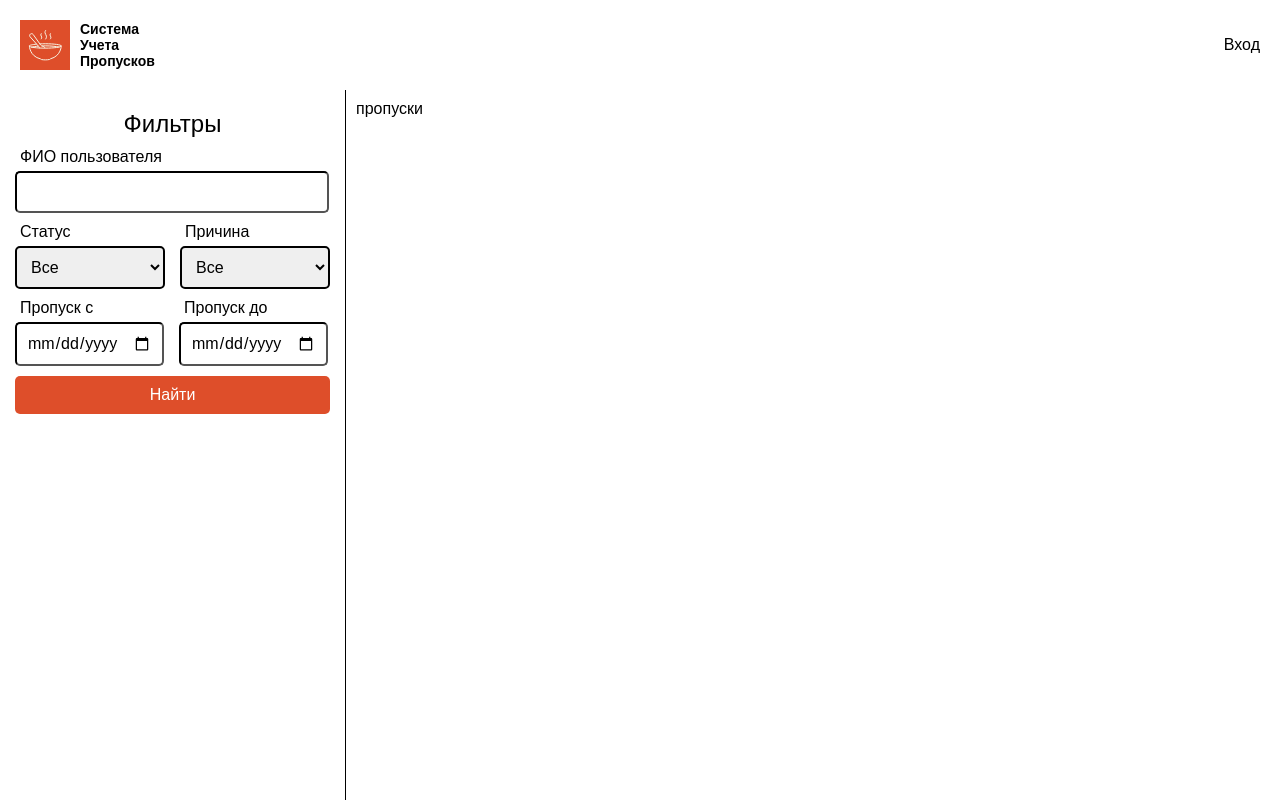
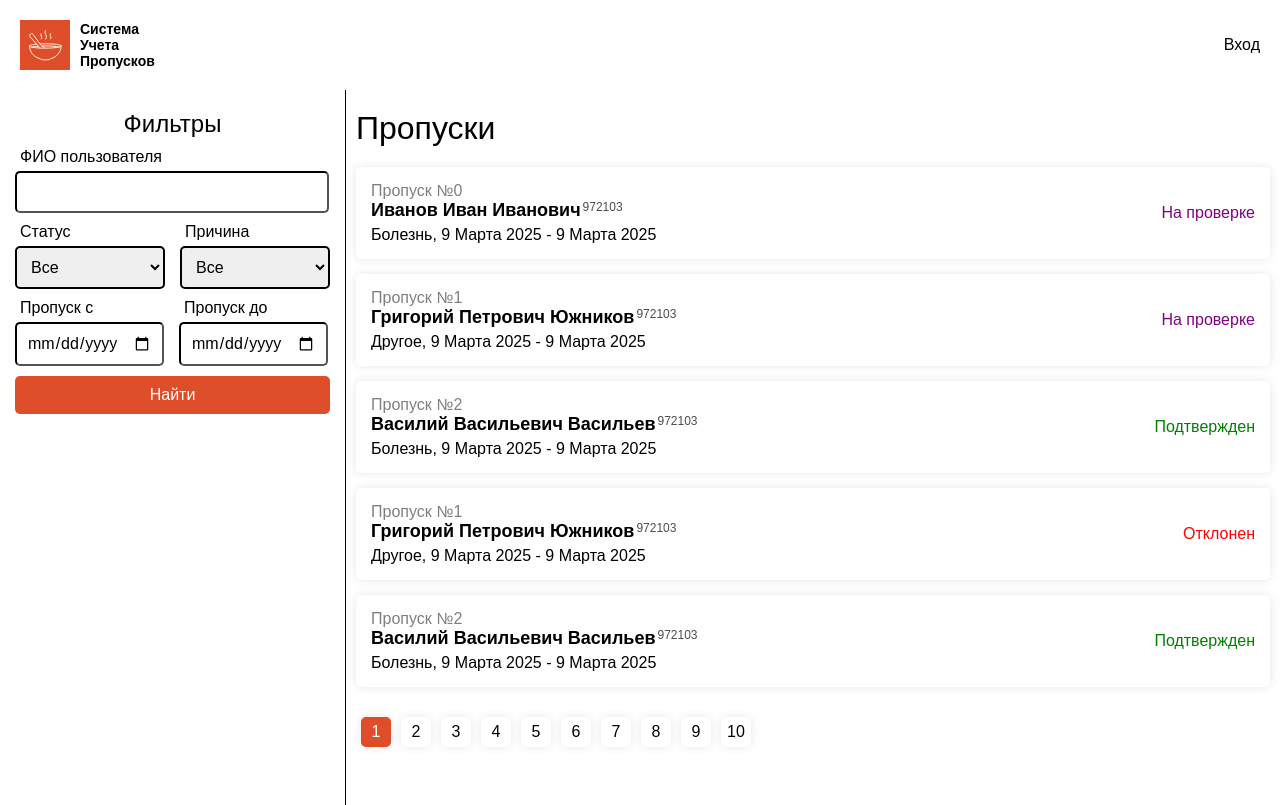
Before and after one commit to Dmitry-Kalichkin/sup-client, a SvelteKit app: page /skips in a window 1280 px wide. Built offline with nearby package versions, Linux system fonts and the light colour scheme.

Commit message:
F-3300. Add basic skips page and add minor improvements to header and Page components

```diff
--- a/src/lib/client/SkipsClient.ts
+++ b/src/lib/client/SkipsClient.ts
@@ -1,6 +1,6 @@
 import { Reason } from "$lib/data/skips/Reason";
-import type { SkipsPage } from "$lib/data/skips/Skips";
-import type { MySkipsParameters } from "$lib/data/skips/SkipsParameters";
+import type { MySkipsPage, SkipsPage } from "$lib/data/skips/Skips";
+import type { MySkipsParameters, SkipsParameters } from "$lib/data/skips/SkipsParameters";
 import { Status } from "$lib/data/skips/Status";
 
 export class SkipsClient {
@@ -10,19 +10,35 @@ export class SkipsClient {
         this.baseUrl = baseUrl
     }
 
-    public async getMySkips(parameters: MySkipsParameters): Promise<SkipsPage> {
+    public async getSkips(parameters: SkipsParameters): Promise<SkipsPage> {
         await new Promise(res => setTimeout(res, 1000));
         return {
             page: parameters.page,
             totalPages: 5,
             currenctSize: 4,
             skips: [
-                {id: 1, fullName: "Админ Админович Админов", status: Status.PENDING, reason: Reason.ILL, startDate: new Date(), endDate: new Date()},
-                {id: 1, fullName: "Админ Админович Админов", status: Status.PENDING, reason: Reason.OTHER, startDate: new Date(), endDate: new Date()},
-                {id: 2, fullName: "Студент Студентович Студентов", status: Status.APPROVED, reason: Reason.ILL, startDate: new Date(), endDate: new Date()},
-                {id: 3, fullName: "Декан Деканович Деканов", status: Status.REJECTED, reason: Reason.ILL, startDate: new Date(), endDate: new Date()},
-                {id: 4, fullName: "Преподаватель Преподавательович Преподавательов", status: Status.APPROVED, reason: Reason.ILL, startDate: new Date(), endDate: new Date()},
-                {id: 5, fullName: "Тест Тестович Тестов", status: Status.REJECTED, reason: Reason.ILL, startDate: new Date(), endDate: new Date()}
+                {id: 0, fullName: "Иванов Иван Иванович", group: "972103", status: Status.PENDING, reason: Reason.ILL, startDate: new Date(), endDate: new Date()},
+                {id: 1, fullName: "Григорий Петрович Южников", group: "972103", status: Status.PENDING, reason: Reason.OTHER, startDate: new Date(), endDate: new Date()},
+                {id: 2, fullName: "Василий Васильевич Васильев", group: "972103", status: Status.APPROVED, reason: Reason.ILL, startDate: new Date(), endDate: new Date()},
+                {id: 1, fullName: "Григорий Петрович Южников", group: "972103", status: Status.REJECTED, reason: Reason.OTHER, startDate: new Date(), endDate: new Date()},
+                {id: 2, fullName: "Василий Васильевич Васильев", group: "972103", status: Status.APPROVED, reason: Reason.ILL, startDate: new Date(), endDate: new Date()}
+            ]
+        };
+    }
+
+    public async getMySkips(parameters: MySkipsParameters): Promise<MySkipsPage> {
+        await new Promise(res => setTimeout(res, 1000));
+        return {
+            page: parameters.page,
+            totalPages: 5,
+            currenctSize: 4,
+            skips: [
+                {id: 1, status: Status.PENDING, reason: Reason.ILL, startDate: new Date(), endDate: new Date()},
+                {id: 1, status: Status.PENDING, reason: Reason.OTHER, startDate: new Date(), endDate: new Date()},
+                {id: 2, status: Status.APPROVED, reason: Reason.ILL, startDate: new Date(), endDate: new Date()},
+                {id: 3, status: Status.REJECTED, reason: Reason.ILL, startDate: new Date(), endDate: new Date()},
+                {id: 4, status: Status.APPROVED, reason: Reason.ILL, startDate: new Date(), endDate: new Date()},
+                {id: 5, status: Status.REJECTED, reason: Reason.ILL, startDate: new Date(), endDate: new Date()},
             ]
         };
     }
--- a/src/lib/components/Header.svelte
+++ b/src/lib/components/Header.svelte
@@ -1,6 +1,5 @@
 <script lang="ts">
     import userService from '$lib/service/UserService';
-    import { Role } from "$lib/data/user/Role";
 </script>
 
 <header>
@@ -16,11 +15,11 @@
         {#if userService.isManager()}
             <a href="/skips">Пропуски</a>
         {/if}
+        {#if userService.isAuthorized()}
+            <a href="/skips/my">Мои пропуски</a>
+        {/if}
         {#if userService.isManager()}
             <a href="/users">Пользователи</a>
-        {/if}
-        {#if userService.isAuthorized()}
-            <a href="/skips/my">Мои пропуски</a>
         {/if}
     </nav>
     <nav>
--- a/src/lib/components/Page.svelte
+++ b/src/lib/components/Page.svelte
@@ -1,5 +1,5 @@
 <script lang="ts">
-    let {loadFunction, content, currentPage, totalPages} = $props();
+    let {loadFunction, content, currentPage, totalPages, pagesLocation = "center"} = $props();
 
     function getPageNumbers(): number[] {
         return [...Array(totalPages).keys()].map(n => n + 1);
@@ -14,7 +14,7 @@
         </div>
     {:then data}
         {@render content(data)}
-        <ul class="page-numbers">
+        <ul class="page-numbers" style="justify-content: {pagesLocation}">
             {#each getPageNumbers() as pageNumber}
                 <li>
                     <button class="page-btn {$currentPage === pageNumber ? 'active-page' : ''}" onclick={() => $currentPage = pageNumber}>
@@ -56,7 +56,6 @@
 
     .page-numbers {
         display: flex;
-        justify-content: center;
         list-style: none;
     }
 
--- a/src/lib/service/SkipsService.ts
+++ b/src/lib/service/SkipsService.ts
@@ -1,6 +1,6 @@
 import type { SkipsClient } from "$lib/client/SkipsClient";
-import type { SkipsPage } from "$lib/data/skips/Skips";
-import type { MySkipsParameters } from "$lib/data/skips/SkipsParameters";
+import type { MySkipsPage, SkipsPage } from "$lib/data/skips/Skips";
+import type { MySkipsParameters, SkipsParameters } from "$lib/data/skips/SkipsParameters";
 import { skipsClient } from "$lib/client/SkipsClient";
 
 export class SkipsService {
@@ -10,7 +10,11 @@ export class SkipsService {
         this.skipsClient = skipsClient;
     }
 
-    public async getMySkips(parameters: MySkipsParameters): Promise<SkipsPage> {
+    public async getSkips(parameters: SkipsParameters): Promise<SkipsPage> {
+        return await this.skipsClient.getSkips(parameters);
+    }
+
+    public async getMySkips(parameters: MySkipsParameters): Promise<MySkipsPage> {
         return await this.skipsClient.getMySkips(parameters);
     }
 }
--- a/src/routes/skips/+layout.svelte
+++ b/src/routes/skips/+layout.svelte
@@ -48,7 +48,6 @@
         display: flex;
         flex-direction: column;
         padding: 10px;
-        border-right: black 1px solid;
     }
 
     .group-filters {
@@ -68,9 +67,12 @@
     }
 
     .skips-list {
+        height: fit-content;
+        min-height: calc(100% - 15px);
         display: flex;
         flex-direction: column;
         width: 100%;
         padding: 10px;
+        border-left: black 1px solid;
     }
 </style>
--- a/src/routes/skips/+page.svelte
+++ b/src/routes/skips/+page.svelte
@@ -1 +1,84 @@
-<h1>пропуски</h1>
+<script lang="ts">
+    import { skipsService } from "$lib/service/SkipsService";
+    import  Page  from "$lib/components/Page.svelte";
+    import type { SkipsPage } from "$lib/data/skips/Skips";
+    import { writable } from "svelte/store";
+    import { parseDate } from "$lib/utils/DateUtils";
+    import { StatusColors } from "$lib/data/skips/Status";
+
+    async function loadSkips(): Promise<SkipsPage> {
+        return await skipsService.getSkips({page: 1, status: null, reason: null, startDate: null, endDate: null, fullName: null});
+    }
+</script>
+
+<h1>Пропуски</h1>
+<Page loadFunction={loadSkips} content={skipsList} currentPage={writable(1)} totalPages={10} pagesLocation="start"/>
+
+{#snippet skipsList(skipsPage: SkipsPage)}
+    <div class="skips-container">
+        {#each skipsPage.skips as skip}
+            <div class="skip">
+                <div class="">
+                    <div class="skip-id">Пропуск №{skip.id}</div>
+                    <div class="skip-title">
+                        <p class="skip-user">{skip.fullName}</p>
+                        <p class="skip-user-group">{skip.group}</p>
+                    </div>
+                    <div>
+                        {skip.reason}, {parseDate(skip.startDate)} - {parseDate(skip.endDate)}
+                    </div>
+                </div>
+                <div style="color: {StatusColors.get(skip.status)}">{skip.status}</div>
+            </div>
+        {/each}
+    </div>
+{/snippet}
+
+<style>
+    h1 {
+        font-size: 32px;
+        margin-top: 10px;
+        margin-bottom: 20px;
+    }
+
+    .skips-container {
+        margin-bottom: 10px;
+    }
+
+    .skip {
+        display: flex;
+        justify-content: space-between;
+        align-items: center;
+        box-shadow: 0 0 10px rgba(0, 0, 0, 0.1);
+        border-radius: 5px;
+        padding: 15px;
+        margin-bottom: 15px;
+        cursor: pointer;
+    }
+
+    .skip:hover {
+        background-color: var(--brand-color);
+        color: white;
+        transition: all 0.2s ease-in-out;
+    }
+
+    .skip-id {
+        opacity: 0.5;
+    }
+
+    .skip-title {
+        display: flex;
+        gap: 2px;
+    }
+
+    .skip-user {
+        font-weight: bold;
+        font-size: 18px;
+        margin-bottom: 5px;
+    }
+
+    .skip-user-group {
+        font-size: 12px;
+        opacity: 0.7;
+    }
+</style>
--- a/src/routes/skips/my/+page.svelte
+++ b/src/routes/skips/my/+page.svelte
@@ -1,30 +1,30 @@
 <script lang="ts">
     import { skipsService } from "$lib/service/SkipsService";
     import  Page  from "$lib/components/Page.svelte";
-    import type { SkipsPage } from "$lib/data/skips/Skips";
+    import type { MySkipsPage } from "$lib/data/skips/Skips";
     import { writable } from "svelte/store";
     import { parseDate } from "$lib/utils/DateUtils";
     import { StatusColors } from "$lib/data/skips/Status";
 
-    async function loadMySkips(): Promise<SkipsPage> {
+    async function loadMySkips(): Promise<MySkipsPage> {
         return await skipsService.getMySkips({page: 1, status: null, reason: null, startDate: null, endDate: null});
     }
 </script>
 
 <h1>Мои пропуски</h1>
-<Page loadFunction={loadMySkips} content={skip} currentPage={writable(1)} totalPages={10}/>
+<Page loadFunction={loadMySkips} content={skipsList} currentPage={writable(1)} totalPages={10} pagesLocation="start"/>
 
-{#snippet skip(entry: SkipsPage) }
-    <div>
-        {#each entry.skips as skip, i}
+{#snippet skipsList(skipsPage: MySkipsPage) }
+    <div class="skips-container">
+        {#each skipsPage.skips as skip}
             <div class="skip">
                 <div class="">
-                    <div class="skip-id">Пропуск №{i}</div>
+                    <div class="skip-id">Пропуск №{skip.id}</div>
                     <div>
                         {skip.reason}, {parseDate(skip.startDate)} - {parseDate(skip.endDate)}
                     </div>
                 </div>
-                <div class="skip-status" style="color: {StatusColors.get(skip.status)}">{skip.status}</div>
+                <div style="color: {StatusColors.get(skip.status)}">{skip.status}</div>
             </div>
         {/each}
     </div>
@@ -37,6 +37,10 @@
         margin-bottom: 20px;
     }
 
+    .skips-container {
+        margin-bottom: 10px;
+    }
+
     .skip {
         display: flex;
         justify-content: space-between;
@@ -44,6 +48,7 @@
         box-shadow: 0 0 10px rgba(0, 0, 0, 0.1);
         border-radius: 5px;
         padding: 15px;
+        margin-bottom: 15px;
         cursor: pointer;
     }
 
```
Also changed, not shown: src/lib/data/skips/Skips.ts (+17 -7 lines).
